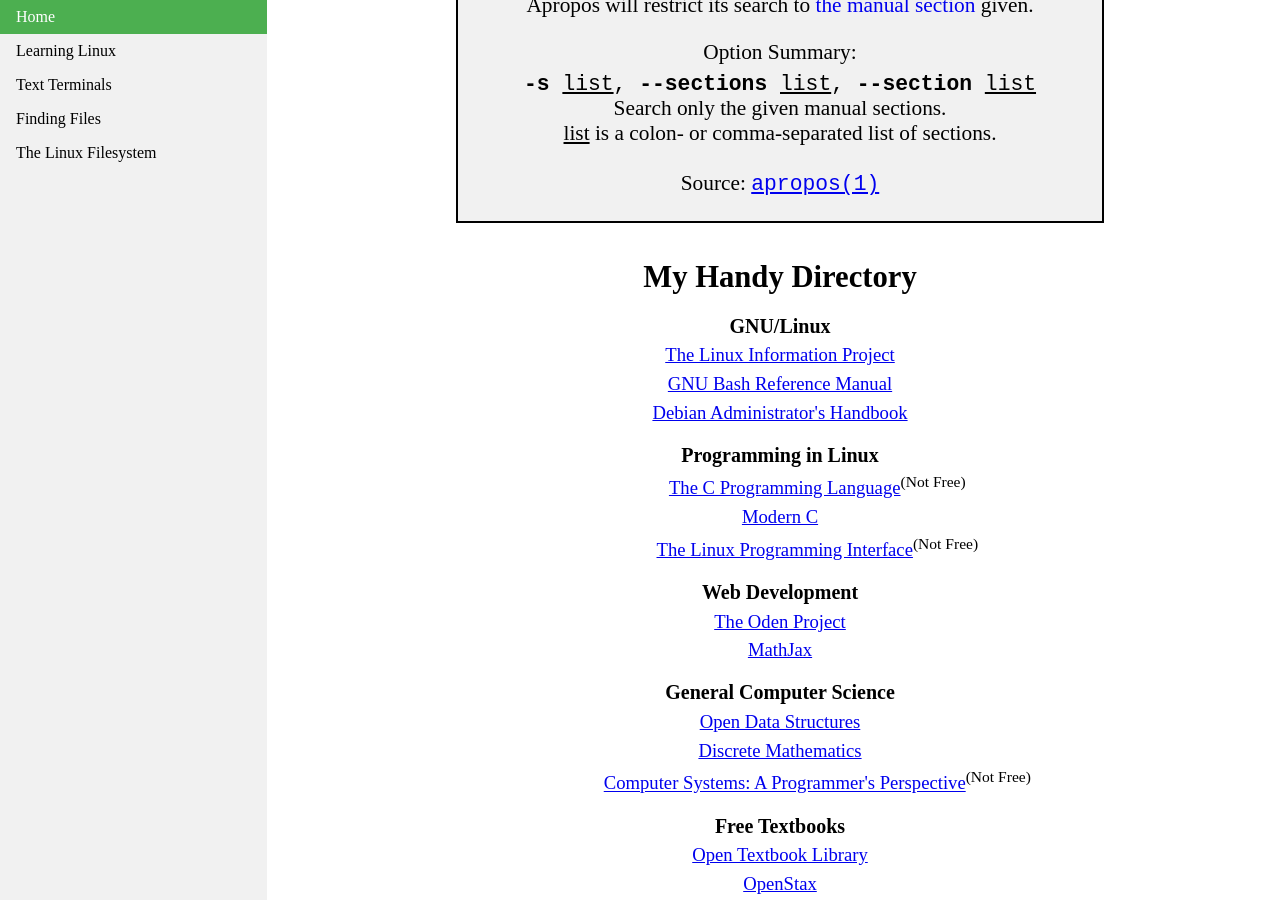
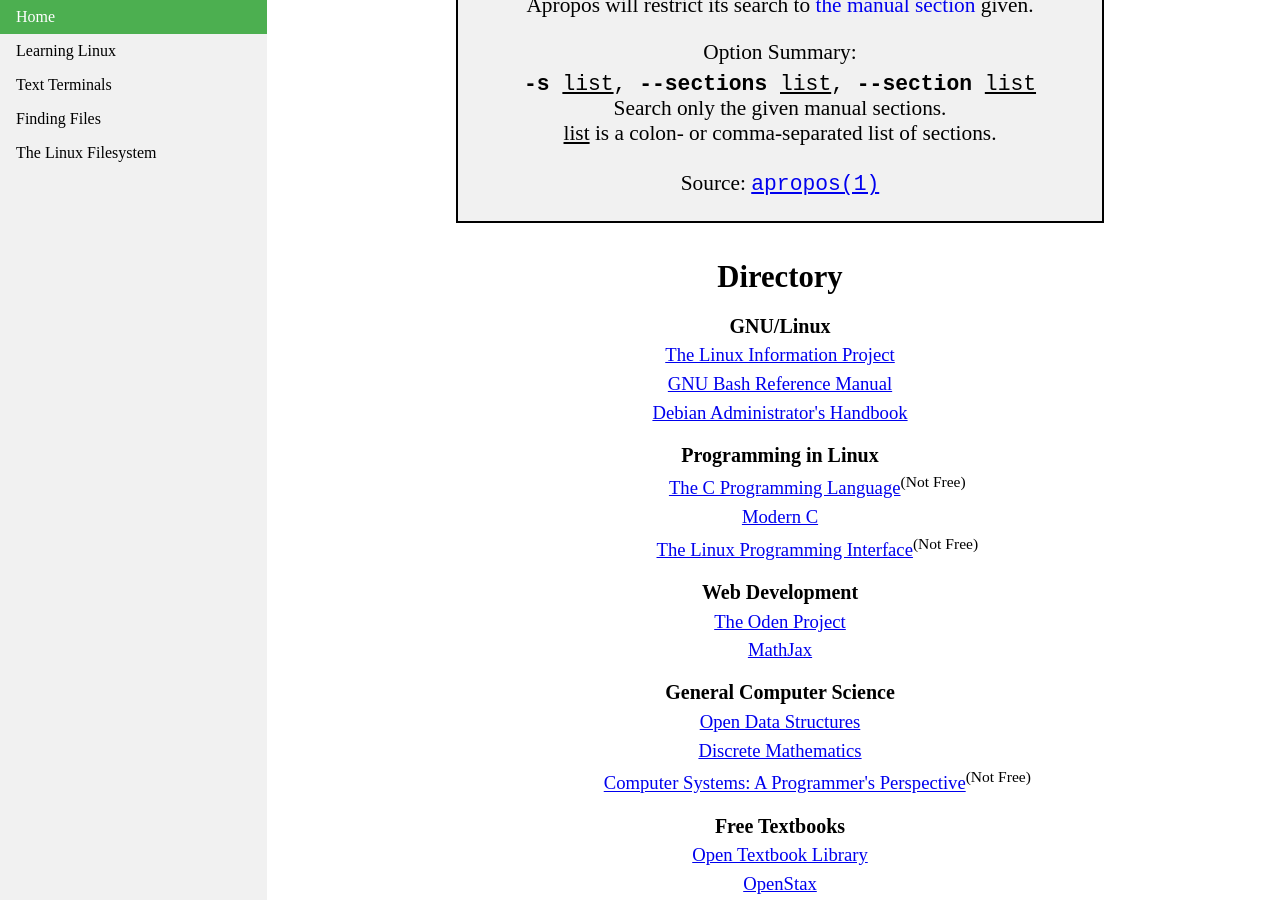
Before and after one commit to josh-59/Learning-Linux, a Jekyll site: the page built from index.html, in a window 1280 px wide and 900 px high, scrolled down 332 px. Built offline with Jekyll 4.4.1, drawn with Linux system fonts in a browser that asks for light colours.

Commit message:
Renamed directory

```diff
--- a/index.html
+++ b/index.html
@@ -45,7 +45,7 @@
 
 
 <div id="directory" class="content">
-    <h1> My Handy Directory </h1>
+    <h1> Directory </h1>
 
     <h3> GNU/Linux </h3>
     <ul class="directory">
```
